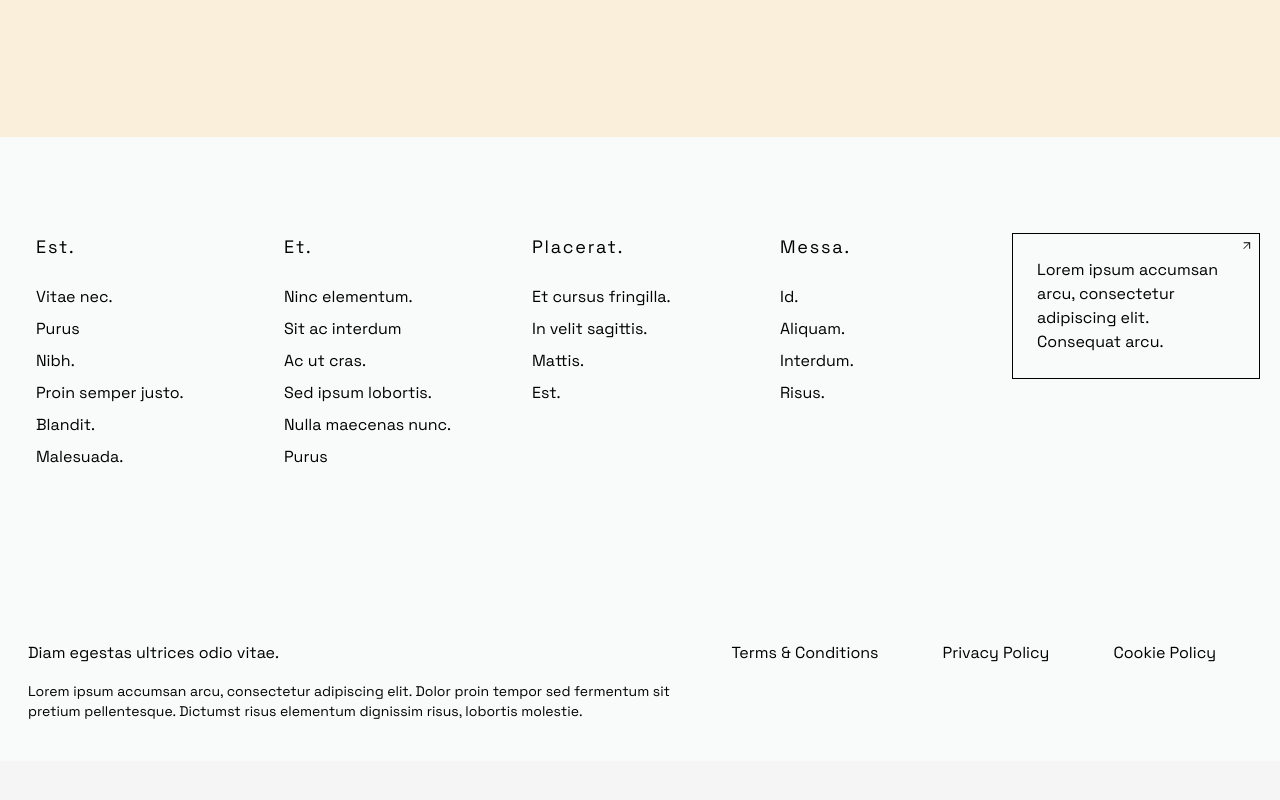
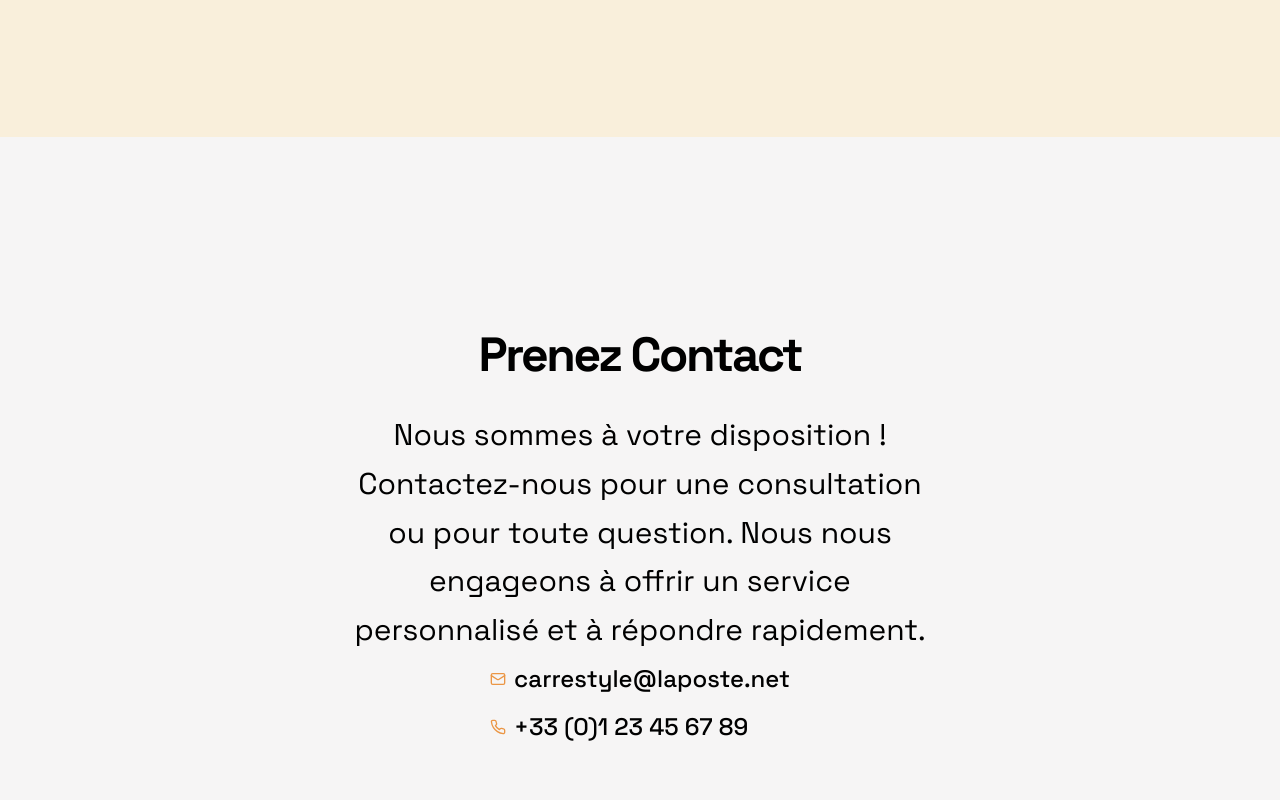
Before and after one commit to All-Khwarizmi/carrestyle, a Next.js app: page / in a window 1280 px wide. Shown: the part 1780-2580 px from the top of the page. Before the commit the page ends 2541 px from the top, so only its background shows below. Built offline with nearby package versions, Linux system fonts and the light colour scheme.

Commit message:
📦 NEW: Add contact section

```diff
--- /dev/null
+++ b/app/components/Contact.tsx
@@ -0,0 +1,80 @@
+import { JSX, SVGProps } from "react";
+
+/**
+ * v0 by Vercel.
+ * @see https://v0.dev/t/7WD0W8Oe67M
+ * Documentation: https://v0.dev/docs#integrating-generated-code-into-your-nextjs-app
+ */
+export default function Contact() {
+  return (
+    <section className="w-full py-8 md:py-16 h-full flex items-center justify-center xl:h-screen lg:py-24">
+      <div className="container items-center flex justify-center px-4 md:px-6">
+        <div className="flex flex-col items-center justify-center space-y-2 text-center">
+          <div className="space-y-2">
+            <h2 className="text-3xl font-bold tracking-tighter sm:text-4xl xl:text-5xl pb-6">
+              Prenez Contact
+            </h2>
+            <p className="max-w-[600px]  md:text-xl/relaxed lg:text-base/relaxed xl:text-3xl/relaxed ">
+              Nous sommes à votre disposition ! Contactez-nous pour une
+              consultation ou pour toute question. Nous nous engageons à offrir
+              un service personnalisé et à répondre rapidement.
+            </p>
+          </div>
+          <div className="grid gap-2 md:gap-4">
+            <div className="flex items-center space-x-2">
+              <MailIcon className="primary-color w-4 h-4 flex-shrink-0 " />
+              <p className="text-sm font-medium xl:text-2xl">
+                carrestyle@laposte.net
+              </p>
+            </div>
+            <div className="flex items-center space-x-2">
+              <PhoneIcon className="primary-color w-4 h-4 flex-shrink-0" />
+              <p className="text-sm font-medium xl:text-2xl">
+                +33 (0)1 23 45 67 89
+              </p>
+            </div>
+          </div>
+        </div>
+      </div>
+    </section>
+  );
+}
+
+function MailIcon(props: JSX.IntrinsicAttributes & SVGProps<SVGSVGElement>) {
+  return (
+    <svg
+      {...props}
+      xmlns="http://www.w3.org/2000/svg"
+      width="24"
+      height="24"
+      viewBox="0 0 24 24"
+      fill="none"
+      stroke="currentColor"
+      strokeWidth="2"
+      strokeLinecap="round"
+      strokeLinejoin="round"
+    >
+      <rect width="20" height="16" x="2" y="4" rx="2" />
+      <path d="m22 7-8.97 5.7a1.94 1.94 0 0 1-2.06 0L2 7" />
+    </svg>
+  );
+}
+
+function PhoneIcon(props: JSX.IntrinsicAttributes & SVGProps<SVGSVGElement>) {
+  return (
+    <svg
+      {...props}
+      xmlns="http://www.w3.org/2000/svg"
+      width="24"
+      height="24"
+      viewBox="0 0 24 24"
+      fill="none"
+      stroke="currentColor"
+      strokeWidth="2"
+      strokeLinecap="round"
+      strokeLinejoin="round"
+    >
+      <path d="M22 16.92v3a2 2 0 0 1-2.18 2 19.79 19.79 0 0 1-8.63-3.07 19.5 19.5 0 0 1-6-6 19.79 19.79 0 0 1-3.07-8.67A2 2 0 0 1 4.11 2h3a2 2 0 0 1 2 1.72 12.84 12.84 0 0 0 .7 2.81 2 2 0 0 1-.45 2.11L8.09 9.91a16 16 0 0 0 6 6l1.27-1.27a2 2 0 0 1 2.11-.45 12.84 12.84 0 0 0 2.81.7A2 2 0 0 1 22 16.92z" />
+    </svg>
+  );
+}
--- a/app/page.tsx
+++ b/app/page.tsx
@@ -1,3 +1,4 @@
+import Contact from "./components/Contact";
 import Footer from "./components/Footer";
 import Hero from "./components/Hero";
 import { BenefitsObjectionsData } from "./components/Painpoints";
@@ -7,6 +8,7 @@ export default function Home() {
     <>
       <Hero />
       <BenefitsObjectionsData />
+      <Contact />
       <Footer />
     </>
   );
```
